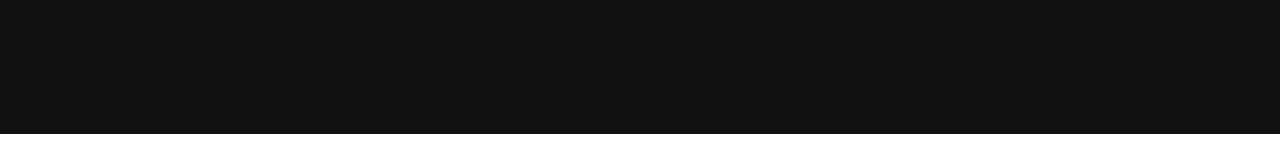
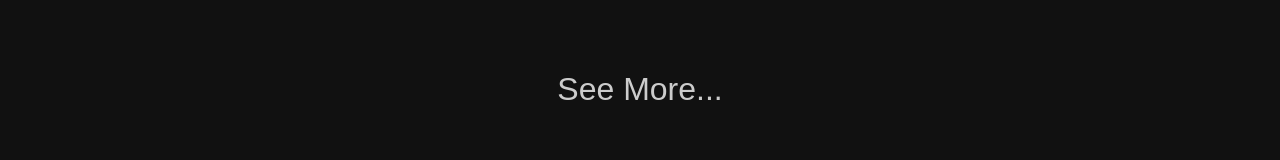
Before and after one commit to joecaro/portfolio, a Next.js app: page / in a window 1280 px wide. Shown: the part 1503-1663 px from the top of the page. Before the commit the page ends 1637 px from the top, so only its background shows below. Built offline with nearby package versions, Linux system fonts and the light colour scheme.

Commit message:
see more button

```diff
--- a/pages/index.js
+++ b/pages/index.js
@@ -8,6 +8,8 @@
 import styled from "styled-components";
 import getAllProjects from "../lib/getAllProjects";
 import { useEffect } from "react";
+import ButtonLink from "../components/styles/ButtonLink";
+import handledRedirect from "../lib/handleRedirect";
 
 export default function Home(props) {
   const router = useRouter();
@@ -126,6 +128,11 @@
         </div>
 
         <ProjectsList projects={props.projects} />
+        <ButtonLink
+          isDarkMode={theme === themes.dark}
+          onClick={() => handledRedirect(router, "/projects")}>
+          See More...
+        </ButtonLink>
       </main>
     </div>
   );
--- a/pages/projects/index.js
+++ b/pages/projects/index.js
@@ -6,6 +6,7 @@
 import getAllProjects from "../../lib/getAllProjects";
 import Cover from "../../components/Cover";
 import { useTheme, themes } from "../../lib/ThemeContext";
+import ButtonLink from "../../components/styles/ButtonLink";
 
 export default function Projects(props) {
   const { theme, setTheme } = useTheme();
```
